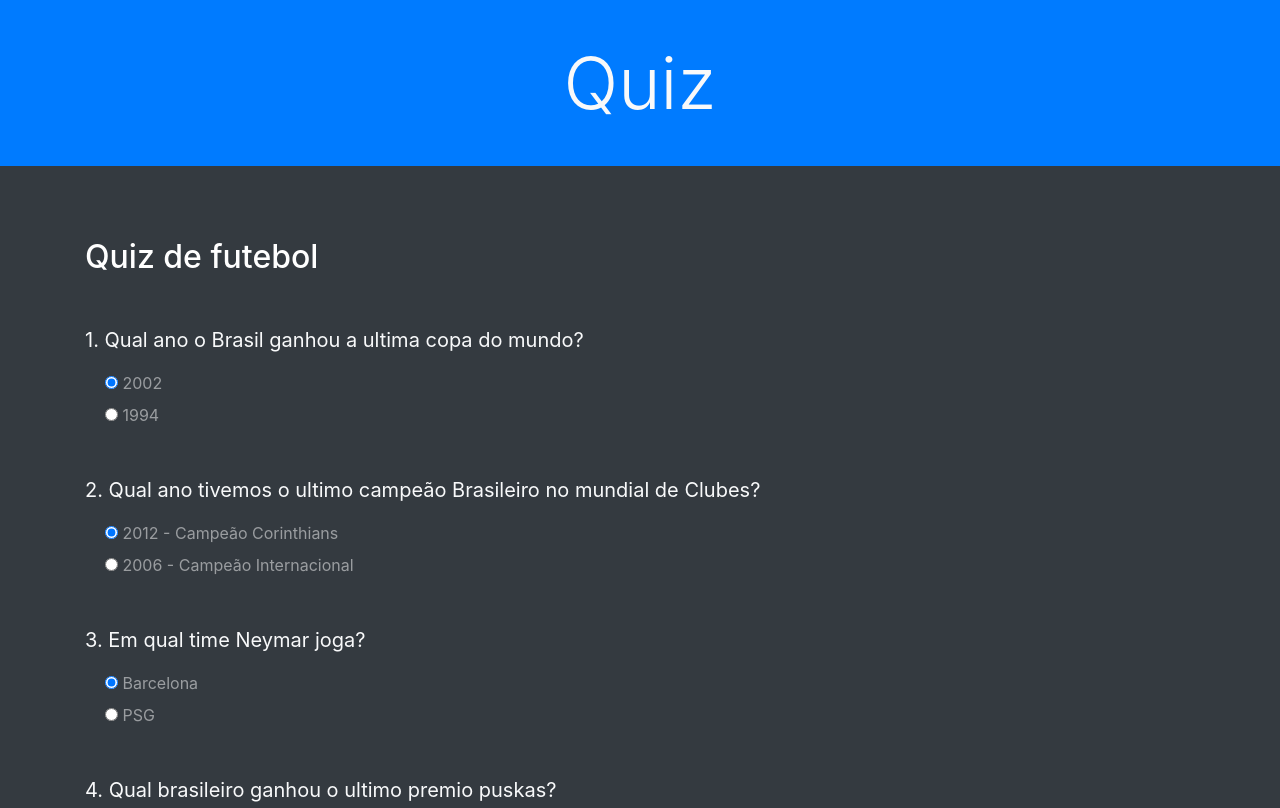
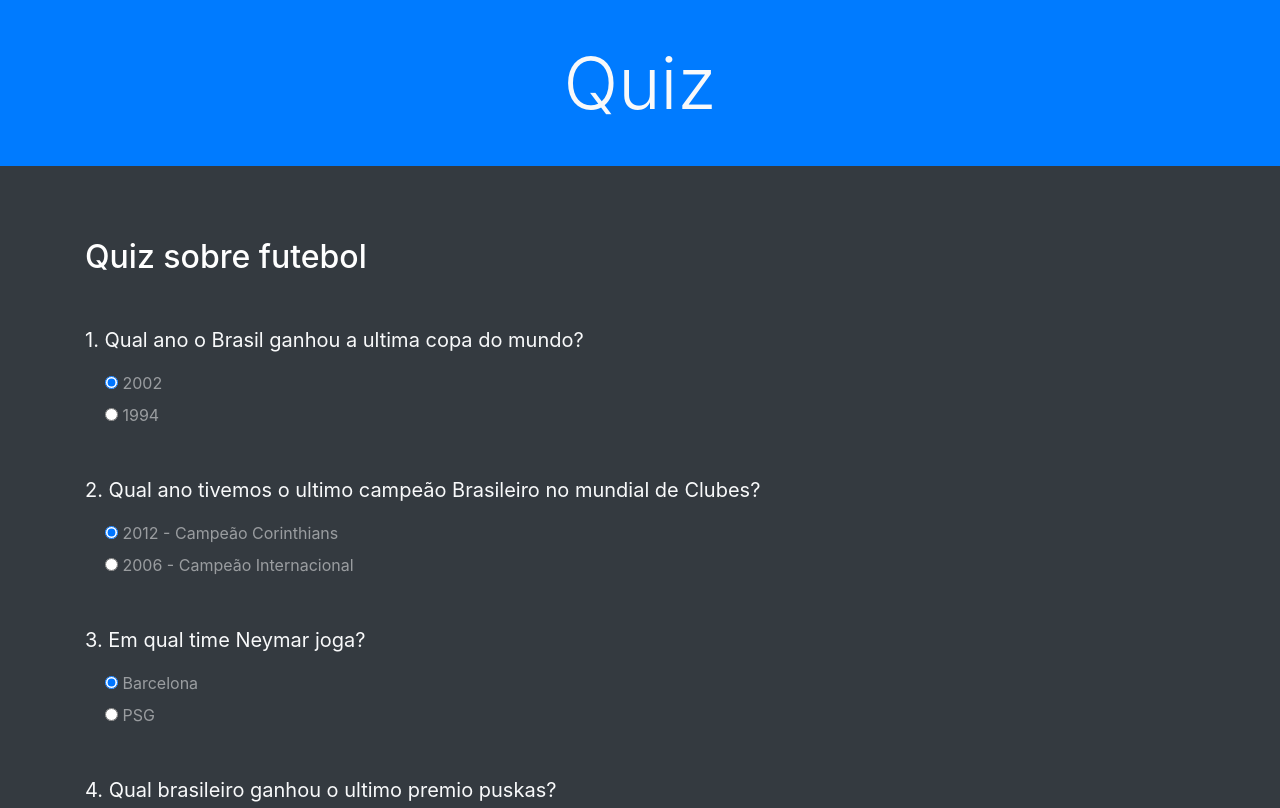
Before and after one commit to MatheusWFranca/quiz, a plain HTML site: page index.html in a window 1280 px wide. Shown: the top 808 px of the page. Drawn offline with nearby package versions, Linux system fonts and the light colour scheme.

Commit message:
first commit

```diff
--- a/index.html
+++ b/index.html
@@ -6,7 +6,7 @@
   <meta name="viewport" content="width=device-width, initial-scale=1.0">
   <link rel="stylesheet" href="https://stackpath.bootstrapcdn.com/bootstrap/4.4.1/css/bootstrap.min.css"
     integrity="sha384-Vkoo8x4CGsO3+Hhxv8T/Q5PaXtkKtu6ug5TOeNV6gBiFeWPGFN9MuhOf23Q9Ifjh" crossorigin="anonymous">
-  <title>Quiz | Você consegue acertar qual é o filme pelo título em português de Portugal?</title>
+  <title>Quiz</title>
 </head>
 
 <body>
@@ -24,7 +24,7 @@
 
   <div class="quiz py-4 bg-dark">
     <div class="container">
-      <h2 class="my-5 text-white">Quiz de futebol</h2>
+      <h2 class="my-5 text-white">Quiz sobre futebol</h2>
 
       <form class="quiz-form text-light">
         <div class="my-5">
```
